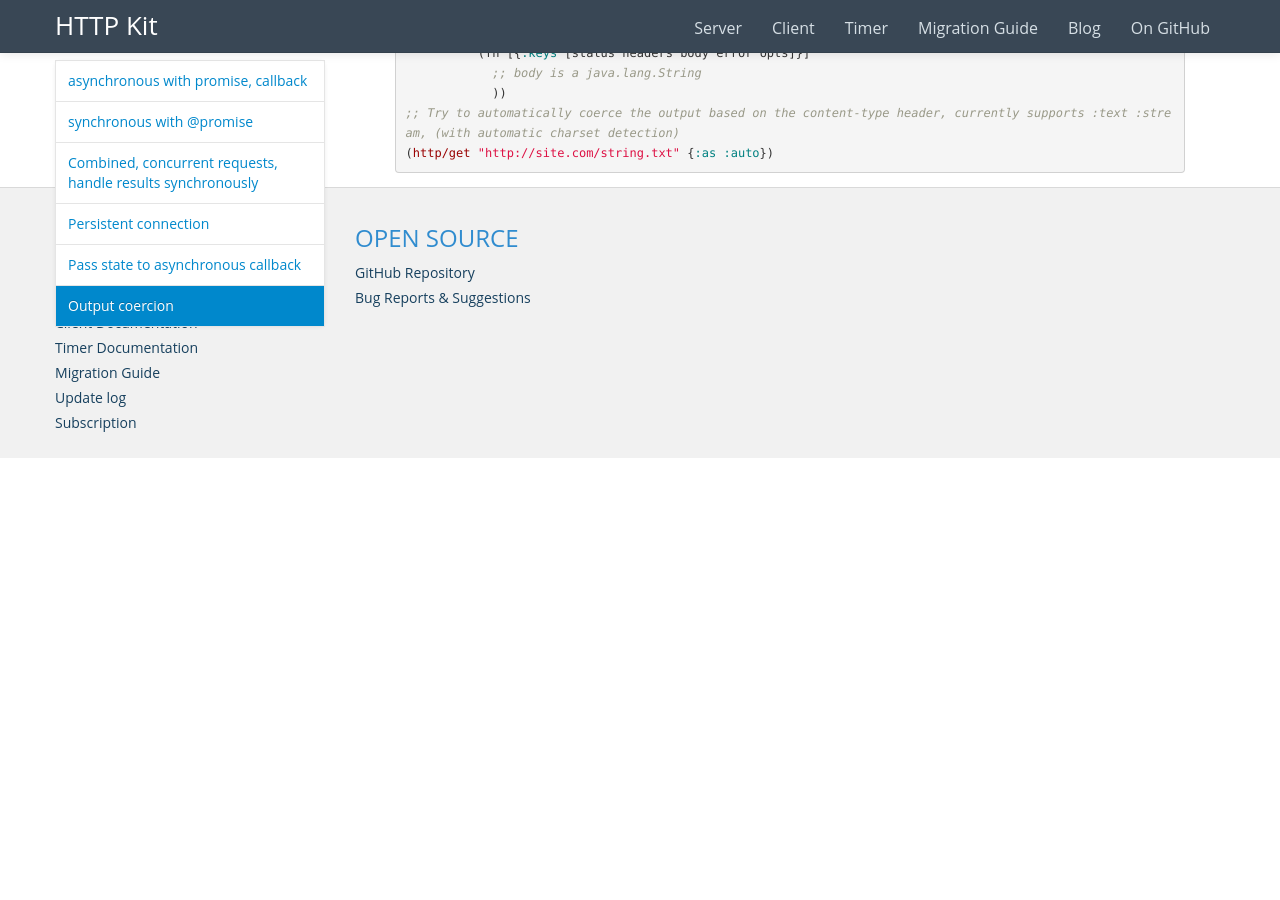
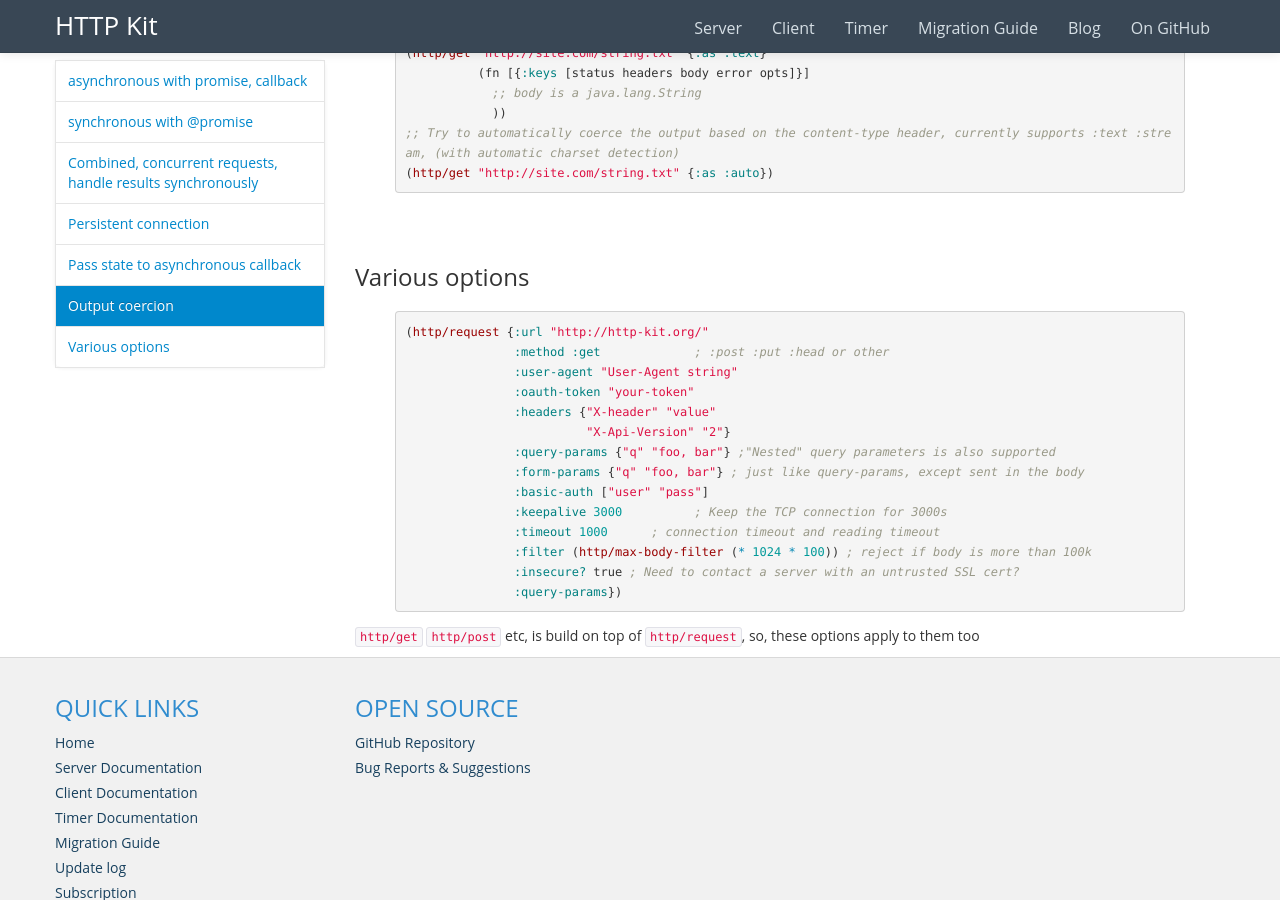
Before and after one commit to http-kit/http-kit.github.com, a Jekyll site: the page built from client.html, in a window 1280 px wide and 900 px high, scrolled down 2693 px. Built offline with Jekyll 4.4.1, drawn with Linux system fonts in a browser that asks for light colours; nearby versions of some CDN libraries; library files that are not in the unit come from our copies; before the commit the page ends 3151 px from its top, so only the background shows below that; some of the changed text lies outside the part shown.

Commit message:
better documentation

```diff
--- a/client.html
+++ b/client.html
@@ -67,11 +67,12 @@ title: HTTP client
 {% highlight clojure %}
 (let [urls ["http://server.com/api/1" "http://server.com/api/2"
             "http://server.com/api/3"]
+      ;; send the request concurrently (asynchronously)
       futures (doall (map http/get urls))]
-  (doseq [f futures]
-    ;; wait for server response concurrently
-    (println (-> @f :opt :url) " status: " (:status @f))
-    ))
+  (doseq [resp futures]
+    ;; wait for server response synchronous
+    (println (-> @resp :opt :url) " status: " (:status @f))
+    )
 {% endhighlight %}
 
   <h3 class="anchor" id="reuse">Persistent connection</h3>
@@ -124,3 +125,25 @@ title: HTTP client
 (http/get "http://site.com/string.txt" {:as :auto})
 
 {% endhighlight %}
+
+  <h3 class="anchor" id="options">Various options</h3>
+{% highlight clojure %}
+
+(http/request {:url "http://http-kit.org/"
+               :method :get             ; :post :put :head or other
+               :user-agent "User-Agent string"
+               :oauth-token "your-token"
+               :headers {"X-header" "value"
+                         "X-Api-Version" "2"}
+               :query-params {"q" "foo, bar"} ;"Nested" query parameters is also supported
+               :form-params {"q" "foo, bar"} ; just like query-params, except sent in the body
+               :basic-auth ["user" "pass"]
+               :keepalive 3000          ; Keep the TCP connection for 3000s
+               :timeout 1000      ; connection timeout and reading timeout
+               :filter (http/max-body-filter (* 1024 * 100)) ; reject if body is more than 100k
+               :insecure? true ; Need to contact a server with an untrusted SSL cert?
+               :query-params})
+
+{% endhighlight %}
+
+  <p><code>http/get</code> <code>http/post</code> etc, is build on top of <code>http/request</code>, so, these options apply to them too</p>
--- a/migration.html
+++ b/migration.html
@@ -82,7 +82,7 @@ lein run # start a server in :8080, hot code reload
   (GET "/save" [] handler)     ;; websocket
   (route/not-found "<p>Page not found.</p>")) ;; all other, return 404
 
-(defn -main [& args] ;; entry point
+(defn -main [& args] ;; entry point, lein run will pick up and start from here
   (let [handler (if (in-dev? args)
                   (reload/wrap-reload (site #'all-routes)) ;; only reload when dev
                   (site all-routes))]
```
Also changed, not shown: server.html (+18 -7 lines).
